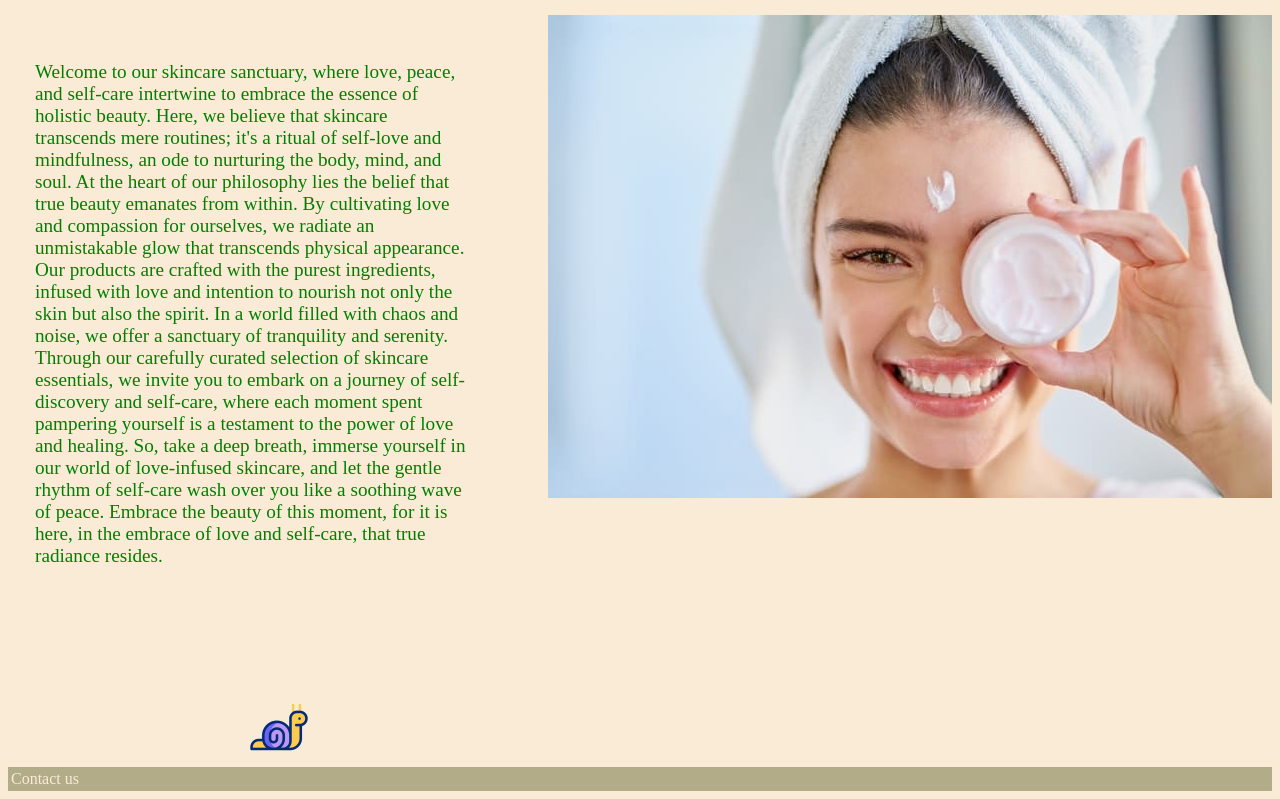
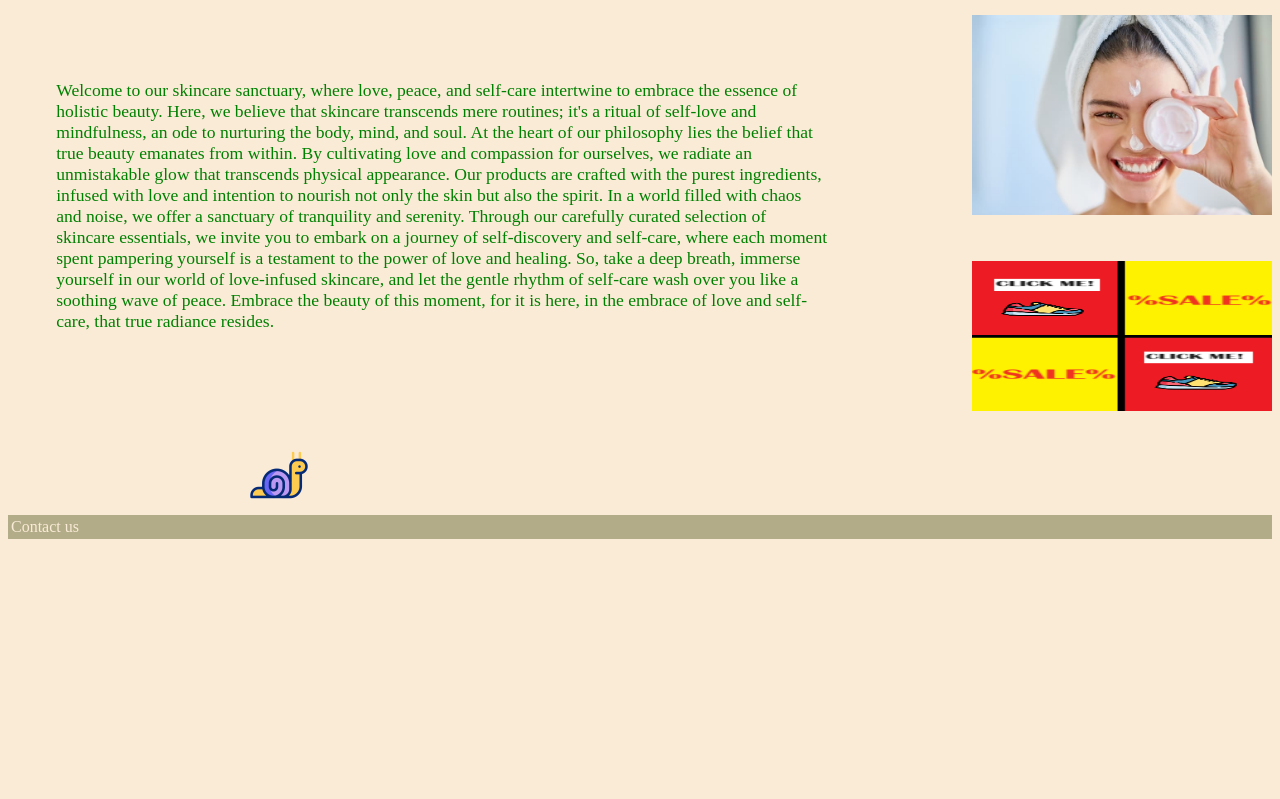
Before and after one commit to FT1E/hackathon-The-Big-Bang-Theory, a plain HTML site: page index2.html in a window 1280 px wide. Shown: the part 117-916 px from the top of the page. After the commit the page ends 800 px from the top, so only its background shows below. Drawn offline with Linux system fonts and the light colour scheme.

Commit message:
updated index2.html with css

```diff
--- a/index2.html
+++ b/index2.html
@@ -40,7 +40,12 @@
             <div id="slika">
                 <img src="zena.jpg" alt="women puting on a cream" class="zenaa">
             </div>
+
+            <div style="height: 50px;">
+                <a href="#"><img src="media/boringad.png" style="height: 150px; width: 300px; float: right; position: relative; top: -50px; left: 300px;"></a>
+            </div>
         </div>
+
 
         <div id="animationContainer"></div>
 
--- a/stil2.css
+++ b/stil2.css
@@ -44,10 +44,11 @@ a{
 #text {
     float: left;
     text-align: left;
-    font-size: 120%;
+    font-size: 110%;
     color: green;
     width: 80%;
     padding: 5%;
+    height: 200px;
 }
 
 footer {
@@ -60,3 +61,6 @@ table {
     color: antiquewhite;
     align-self: center;
 }
+#slika img{
+    height: 200px;
+}
```
